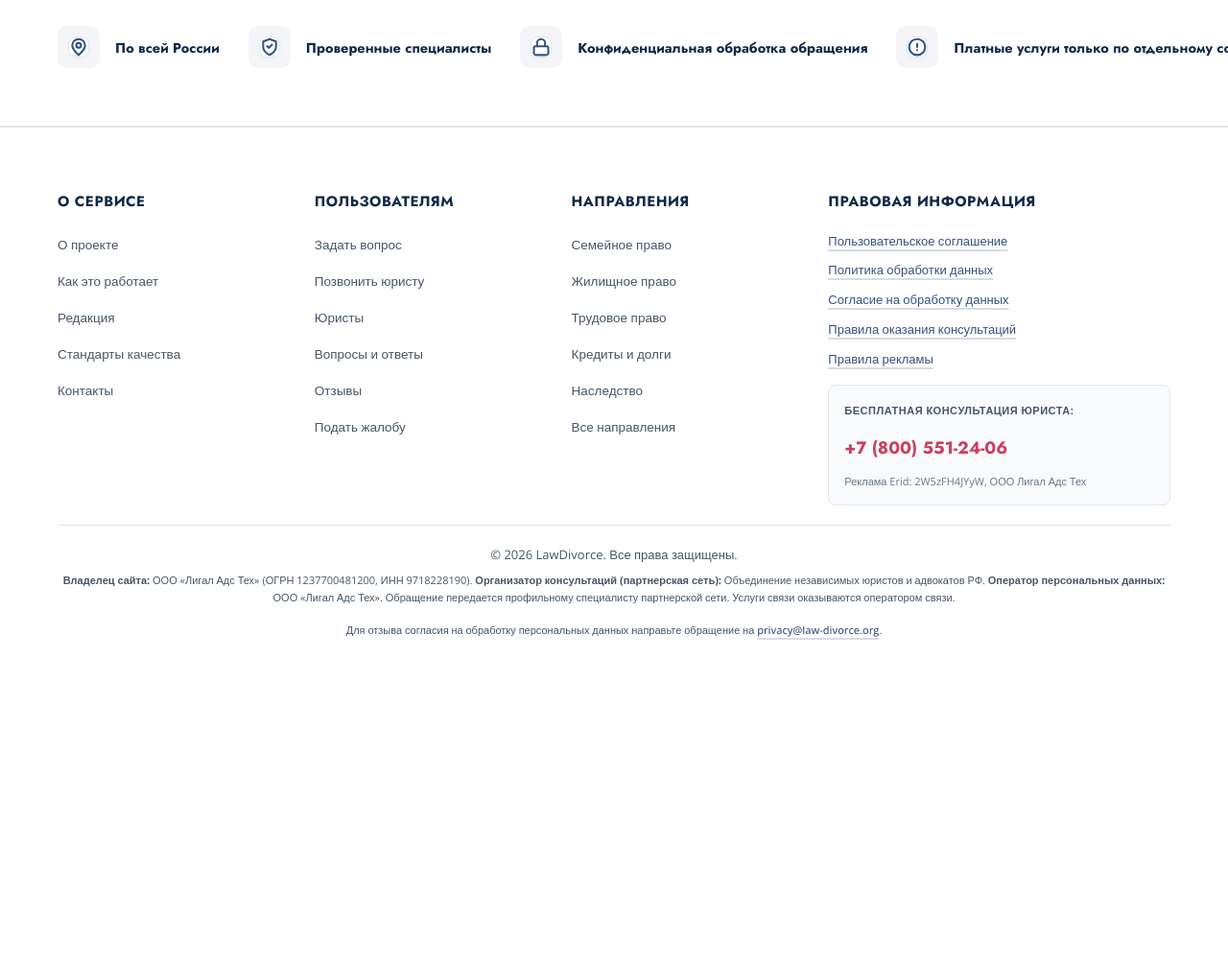
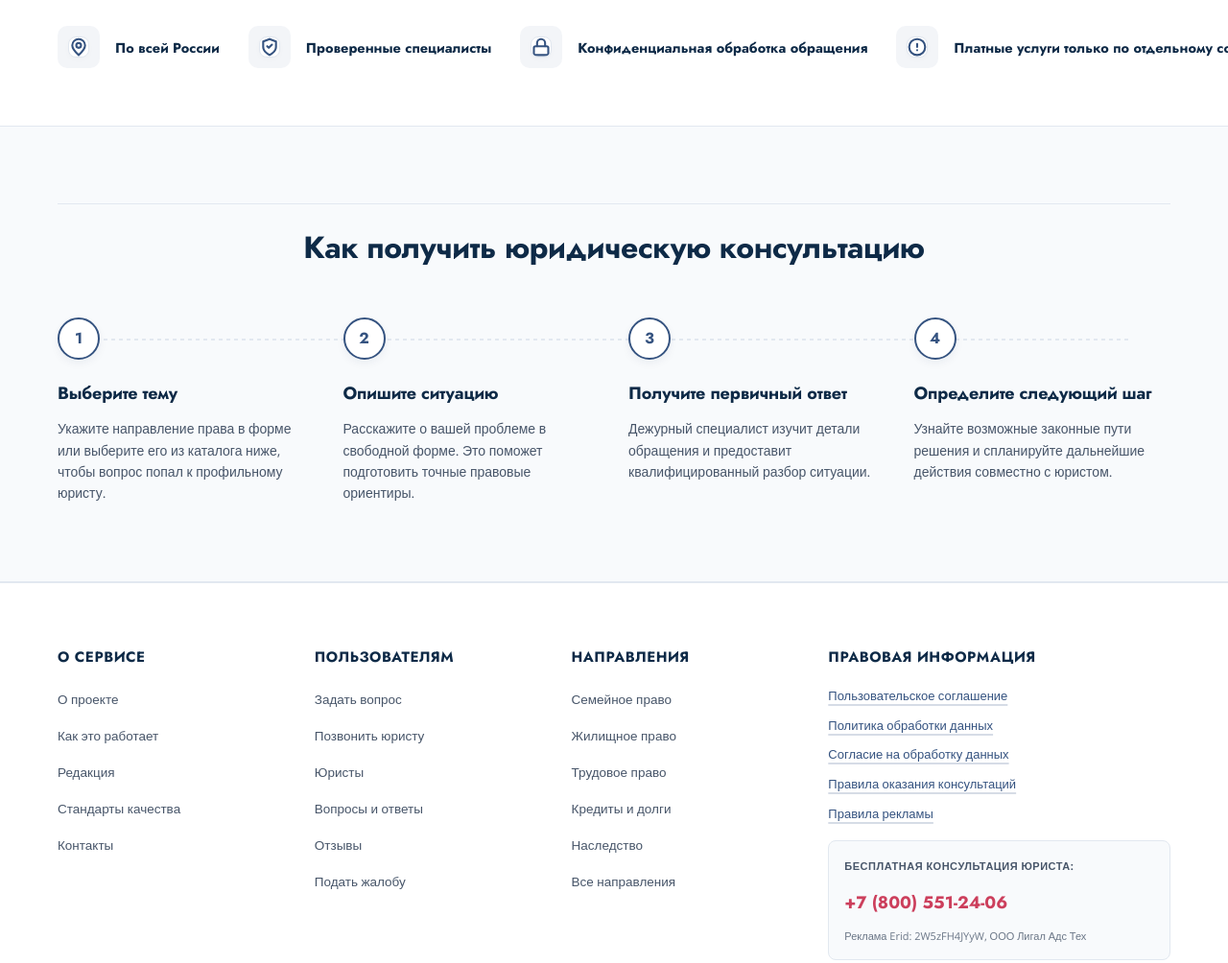
Before and after one commit to keiczu1/Seo-Analyse, a website: page Gemini/index.html in a window 1280 px wide. Shown: the part 1520-2524 px from the top of the page at 96% size. Before the commit the page ends 2241 px from the top, so only its background shows below. Drawn offline with nearby package versions, Linux system fonts and the light colour scheme.

Commit message:
feat: implement Block 04 Steps section with staggered scroll reveal animations

```diff
--- a/Gemini/home.css
+++ b/Gemini/home.css
@@ -2637,3 +2637,151 @@ body.hp-body {
     padding: 10px 16px;
   }
 }
+
+/* ─── Steps Section (Block 04) ─── */
+.hp-steps-section {
+  padding: 80px 0;
+  background: var(--bg);
+  border-bottom: 1px solid var(--border);
+}
+
+.hp-steps-inner {
+  max-width: 1200px;
+  margin: 0 auto;
+  padding: 0 20px;
+}
+
+.hp-steps-title {
+  text-align: center;
+  font-family: var(--font-heading);
+  font-size: 32px;
+  font-weight: 800;
+  color: var(--heading-text);
+  margin-top: 0;
+  margin-bottom: 50px;
+}
+
+/* Timeline/Grid Container */
+.hp-steps-timeline {
+  display: grid;
+  grid-template-columns: repeat(4, 1fr);
+  gap: 30px;
+  position: relative;
+}
+
+/* Connecting line on desktop */
+@media (min-width: 769px) {
+  .hp-steps-timeline::before {
+    content: '';
+    position: absolute;
+    top: 22px; /* aligns in the center of the step markers */
+    left: 40px;
+    right: 40px;
+    height: 2px;
+    background: repeating-linear-gradient(90deg, var(--border), var(--border) 4px, transparent 4px, transparent 8px);
+    z-index: 1;
+  }
+}
+
+.hp-step-item {
+  display: flex;
+  flex-direction: column;
+  align-items: flex-start;
+  position: relative;
+  z-index: 2;
+}
+
+.hp-step-marker {
+  width: 44px;
+  height: 44px;
+  border-radius: 50%;
+  background: var(--surface);
+  border: 2px solid var(--accent);
+  color: var(--accent);
+  display: flex;
+  align-items: center;
+  justify-content: center;
+  font-family: var(--font-heading);
+  font-size: 16px;
+  font-weight: 800;
+  margin-bottom: 20px;
+  box-shadow: 0 4px 10px rgba(14, 42, 71, 0.05);
+  transition: all 0.3s ease;
+}
+
+.hp-step-item:hover .hp-step-marker {
+  border-color: var(--brand-accent);
+  color: var(--brand-accent);
+  transform: scale(1.08);
+  box-shadow: 0 6px 14px rgba(204, 63, 92, 0.15);
+}
+
+.hp-step-content h3 {
+  font-family: var(--font-heading);
+  font-size: 18px;
+  font-weight: 800;
+  color: var(--heading-text);
+  margin: 0 0 10px 0;
+  border: none;
+  padding: 0;
+}
+
+.hp-step-content p {
+  font-size: 14px;
+  color: var(--muted);
+  line-height: 1.6;
+  margin: 0;
+}
+
+/* Staggered entrance animation delays */
+.hp-step-item.hp-reveal:nth-child(1) { transition-delay: 0s; }
+.hp-step-item.hp-reveal:nth-child(2) { transition-delay: 0.15s; }
+.hp-step-item.hp-reveal:nth-child(3) { transition-delay: 0.3s; }
+.hp-step-item.hp-reveal:nth-child(4) { transition-delay: 0.45s; }
+
+/* Mobile styles: vertical timeline with guide line */
+@media (max-width: 768px) {
+  .hp-steps-section {
+    padding: 60px 0;
+  }
+
+  .hp-steps-title {
+    font-size: 26px;
+    margin-bottom: 36px;
+  }
+
+  .hp-steps-timeline {
+    grid-template-columns: 1fr;
+    gap: 32px;
+    padding-left: 36px;
+  }
+
+  /* Vertical guide line */
+  .hp-steps-timeline::before {
+    content: '';
+    position: absolute;
+    top: 10px;
+    bottom: 10px;
+    left: 17px;
+    width: 2px;
+    background: var(--brand-accent); /* Contrasting guiding line */
+    z-index: 1;
+  }
+
+  .hp-step-item {
+    flex-direction: row;
+    align-items: flex-start;
+    gap: 20px;
+  }
+
+  .hp-step-marker {
+    position: absolute;
+    left: -36px;
+    margin-bottom: 0;
+    width: 36px;
+    height: 36px;
+    font-size: 14px;
+    border-color: var(--brand-accent);
+    color: var(--brand-accent);
+  }
+}
--- a/Gemini/index.html
+++ b/Gemini/index.html
@@ -7,7 +7,7 @@
   <meta name="description" content="Получите бесплатную юридическую консультацию онлайн или по телефону 8 800 551-24-06. Первичный разбор ситуации, варианты действий и понятный следующий шаг — по всем направлениям права.">
 
   <link rel="stylesheet" href="style.css?v=15">
-  <link rel="stylesheet" href="home.css?v=6">
+  <link rel="stylesheet" href="home.css?v=8">
 
   <script type="application/ld+json">
   {
@@ -446,6 +446,62 @@
           </svg>
         </div>
         <span class="hp-trust-text">Платные услуги только по отдельному согласованию</span>
+      </div>
+    </div>
+
+  </div>
+</section>
+
+<!-- ═══════════════════════════════════════════
+     БЛОК 04: КАК ПРОХОДИТ КОНСУЛЬТАЦИЯ
+     ═══════════════════════════════════════════ -->
+<section class="hp-steps-section" id="steps-section">
+  <div class="hp-steps-inner hp">
+    <h2 class="hp-steps-title">Как получить юридическую консультацию</h2>
+
+    <div class="hp-steps-timeline">
+      <!-- Step 1 -->
+      <div class="hp-step-item hp-reveal">
+        <div class="hp-step-marker">
+          <span class="hp-step-number">1</span>
+        </div>
+        <div class="hp-step-content">
+          <h3>Выберите тему</h3>
+          <p>Укажите направление права в форме или выберите его из каталога ниже, чтобы вопрос попал к профильному юристу.</p>
+        </div>
+      </div>
+
+      <!-- Step 2 -->
+      <div class="hp-step-item hp-reveal">
+        <div class="hp-step-marker">
+          <span class="hp-step-number">2</span>
+        </div>
+        <div class="hp-step-content">
+          <h3>Опишите ситуацию</h3>
+          <p>Расскажите о вашей проблеме в свободной форме. Это поможет подготовить точные правовые ориентиры.</p>
+        </div>
+      </div>
+
+      <!-- Step 3 -->
+      <div class="hp-step-item hp-reveal">
+        <div class="hp-step-marker">
+          <span class="hp-step-number">3</span>
+        </div>
+        <div class="hp-step-content">
+          <h3>Получите первичный ответ</h3>
+          <p>Дежурный специалист изучит детали обращения и предоставит квалифицированный разбор ситуации.</p>
+        </div>
+      </div>
+
+      <!-- Step 4 -->
+      <div class="hp-step-item hp-reveal">
+        <div class="hp-step-marker">
+          <span class="hp-step-number">4</span>
+        </div>
+        <div class="hp-step-content">
+          <h3>Определите следующий шаг</h3>
+          <p>Узнайте возможные законные пути решения и спланируйте дальнейшие действия совместно с юристом.</p>
+        </div>
       </div>
     </div>
 
```
